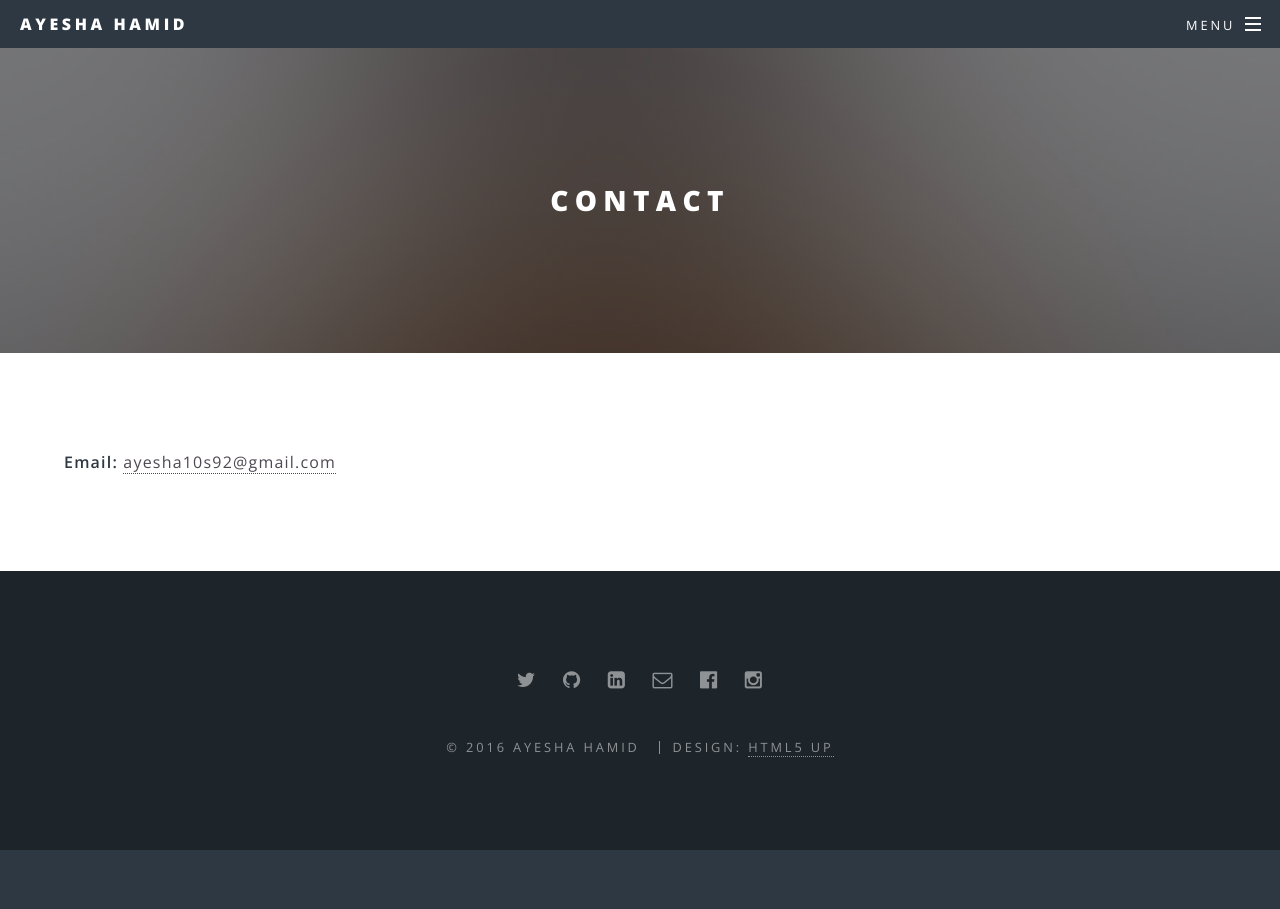
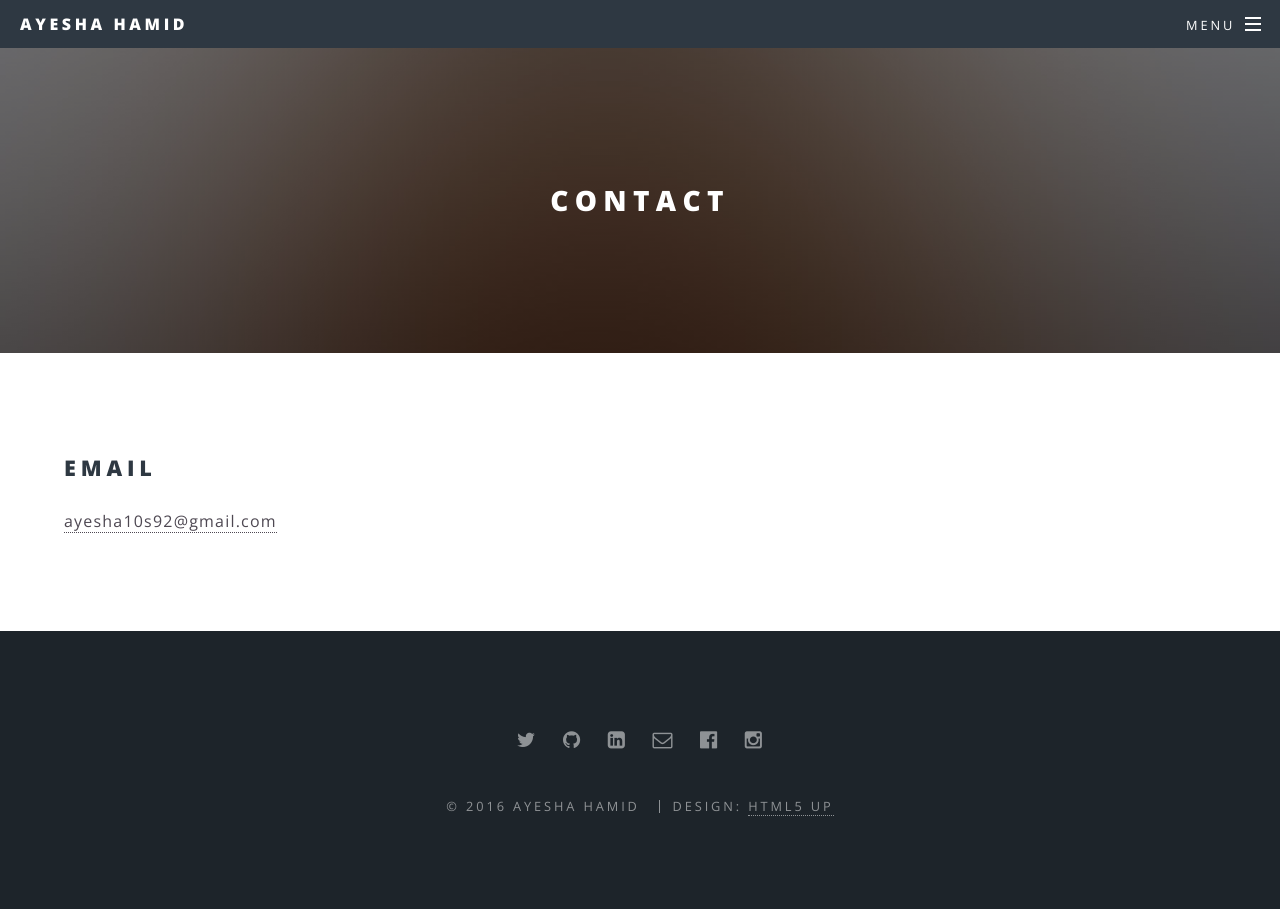
Before and after one commit to ayeshahamid/ayeshahamid.github.io, a Jekyll site: the page built from contact.md, in a window 1280 px wide. Built offline with Jekyll 4.4.1, drawn with Linux system fonts in a browser that asks for light colours.

```diff
--- a/contact.md
+++ b/contact.md
@@ -3,4 +3,6 @@ layout: page
 title: Contact
 ---
 
-**Email:** [ayesha10s92@gmail.com](mailto:ayesha10s92@gmail.com)
+## Email
+
+[ayesha10s92@gmail.com](mailto:ayesha10s92@gmail.com)
```
